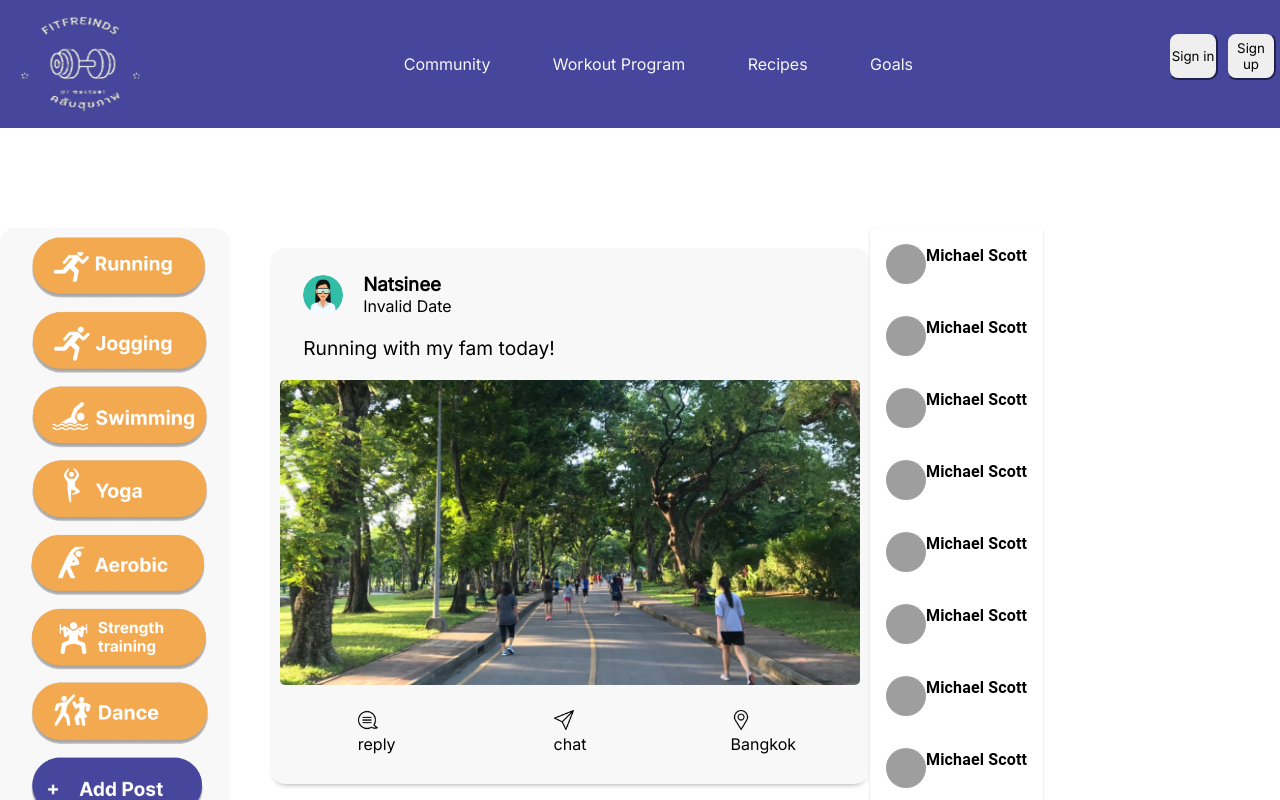
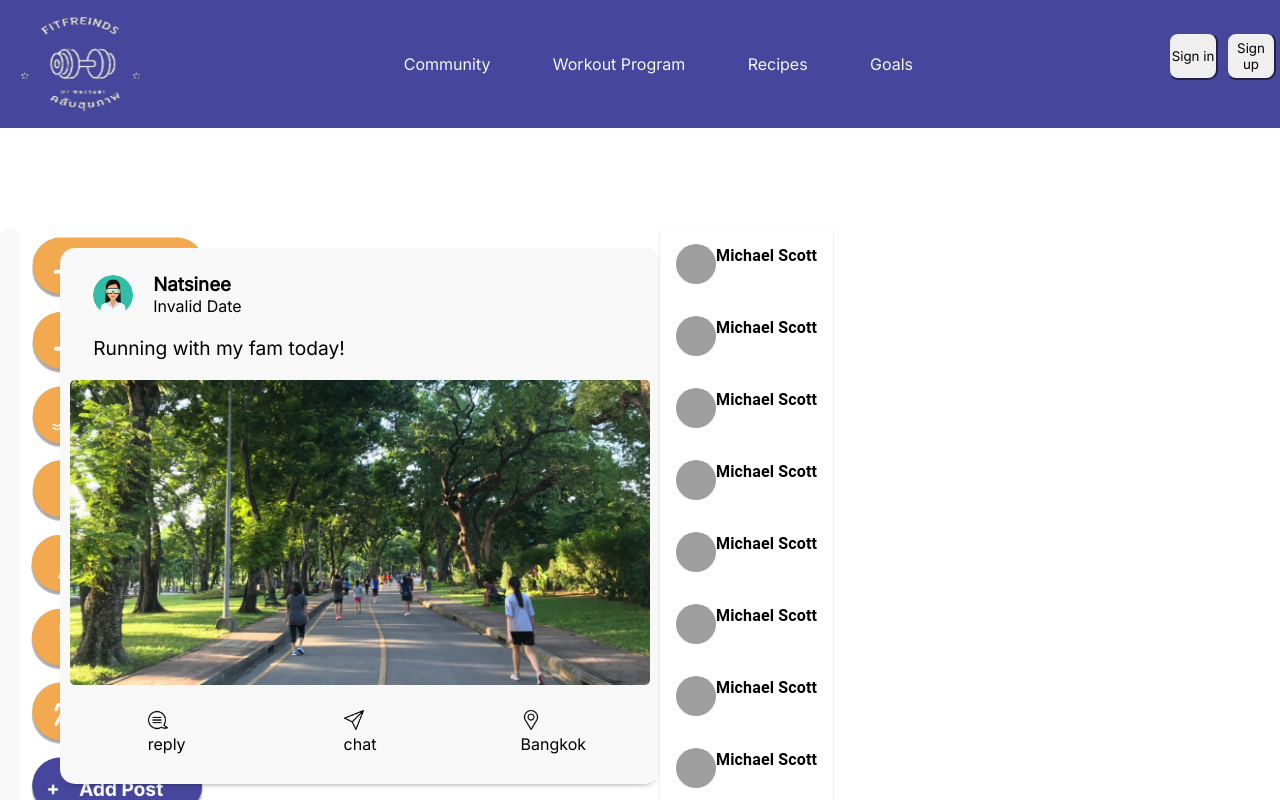
Before and after one commit to ploynatsinee/Finalproject-FitFriends-Frontend, a React (Vite) app: page / in a window 1280 px wide. Shown: the top 800 px of the page. Built offline with nearby package versions, Linux system fonts and the light colour scheme; grey boxes are pictures that could not be loaded.

Commit message:
sidebar to rem

```diff
--- a/src/Component/MainPage/SideBar/SideBar.scss
+++ b/src/Component/MainPage/SideBar/SideBar.scss
@@ -1,42 +1,42 @@
 .SideBar {
     background-color: rgba(248, 248, 248);
-    padding: 4px;
-    border-radius: 15px;
-    width: 230px;
+    padding: 0.25rem;
+    border-radius:  0.9375rem;
+    width: 1.25rem;
     align-items: center;
     z-index: 2;
-    margin-right: 40px;
+    margin-right: 2.5rem;
 }
 
 .SideBar .Runingicon {
-    height: 70px;
+    height: 4.375rem;
 
 }
 
 .SideBar .Joggingicon {
-    height: 70px;
+    height: 4.375rem;
 }
 
 .SideBar .Swimmingicon {
-    height: 70px;
+    height: 4.375rem;
 }
 
 .SideBar .Yogaicon {
-    height: 70px;
+    height: 4.375rem;
 }
 
 .SideBar .Aerobicicon {
-    height: 70px;
+    height: 4.375rem;
 }
 
 .SideBar .Strengthtrainningicon {
-    height: 70px;
+    height: 4.375rem;
 }
 
 .SideBar .Danceicon {
-    height: 70px;
+    height: 4.375rem;
 }
 
 .SideBar .Addposticon {
-    height: 70px;
+    height: 4.375rem;
 }
```
